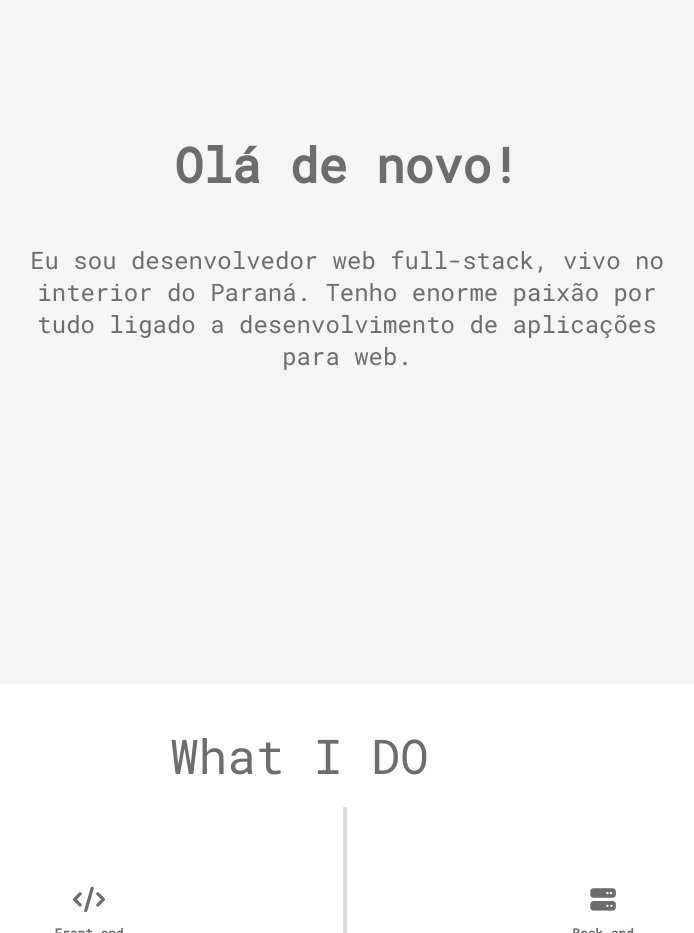
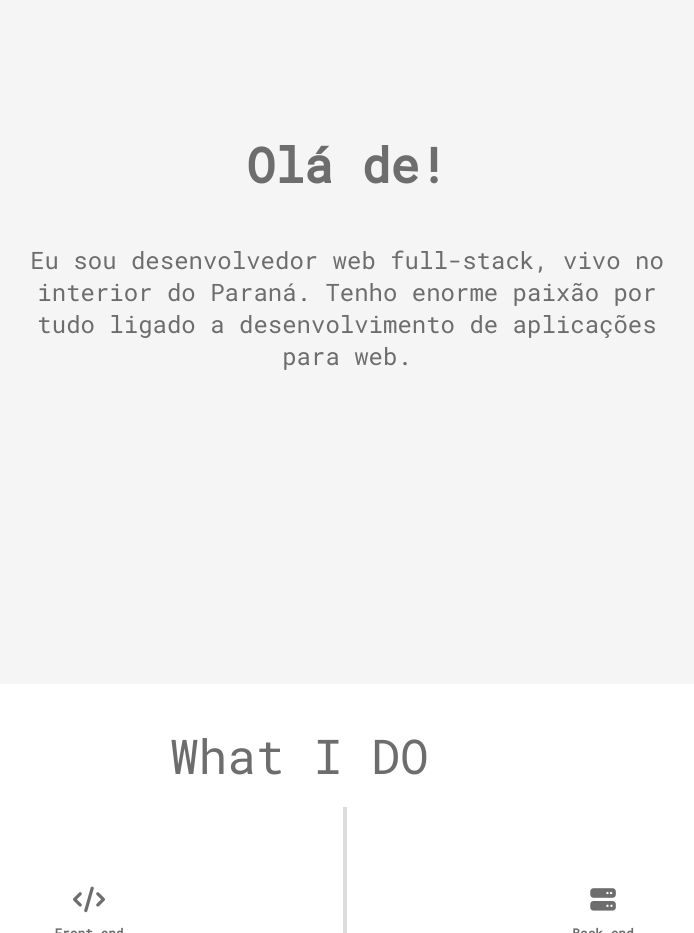
Before and after one commit to PauloFS01/mywebsite, a website: page dist/index.html in a window 1280 px wide. Shown: the part 980-1913 px from the top of the page, without its empty margins (293-987 px from the left). Drawn offline with Linux system fonts and the light colour scheme.

Commit message:
Update index.html

```diff
--- a/dist/index.html
+++ b/dist/index.html
@@ -93,7 +93,7 @@
         <a name="Welcome" id="Welcome"></a>
         <div class="container welcome">
           <div id="welcome-message">
-            <h1>Olá de novo!</h1>
+            <h1>Olá de!</h1>
             <!-- <p class="desktop-hiddens ">
               I am a full-stack web developer, I am based in Paraná Brasil. I
               have a strong passion for anything related to developing web
```
